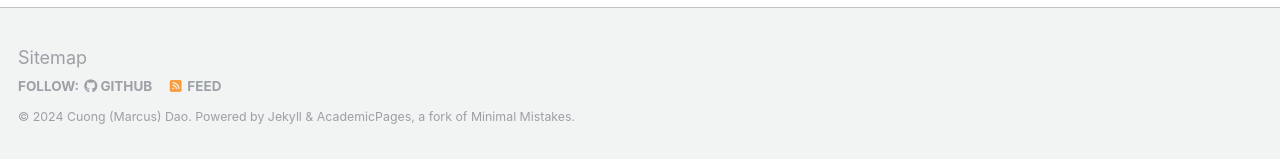
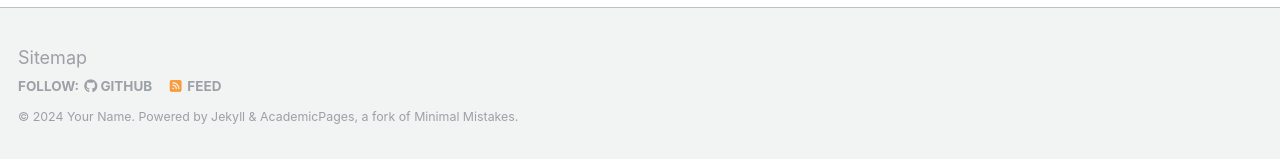
Before and after one commit to cuong-dm/cuong-dm.github.io, a Jekyll site: the page built from _pages/page-archive.html, in a window 1280 px wide and 900 px high, scrolled down 1042 px. Shown: the part 738-897 px from the top of the window. Built offline with Jekyll 4.4.1, drawn with Linux system fonts in a browser that asks for light colours.

Commit message:
Update _config.yml

```diff
--- a/_config.yml
+++ b/_config.yml
@@ -10,7 +10,7 @@
 locale                   : "en-US"
 title                    : "Your Name / Site Title"
 title_separator          : "-"
-name                     : &name "Cuong (Marcus) Dao"
+name                     : &name "Your Name"
 description              : &description "personal description"
 url                      : https://academicpages.github.io # the base hostname & protocol for your site e.g. "https://mmistakes.github.io"
 baseurl                  : "" # the subpath of your site, e.g. "/blog"
@@ -22,7 +22,7 @@ repository               : "academicpages/academicpages.github.io"
 author:
   # Biographic information
   avatar           : "profile.png"
-  name             : "Your Sidebar Name"
+  name             : "Cuong (Marcus) Dao"
   pronouns         : # example: "she/her"
   bio              : "Short biography for the left-hand sidebar"
   location         : "Earth"
```
